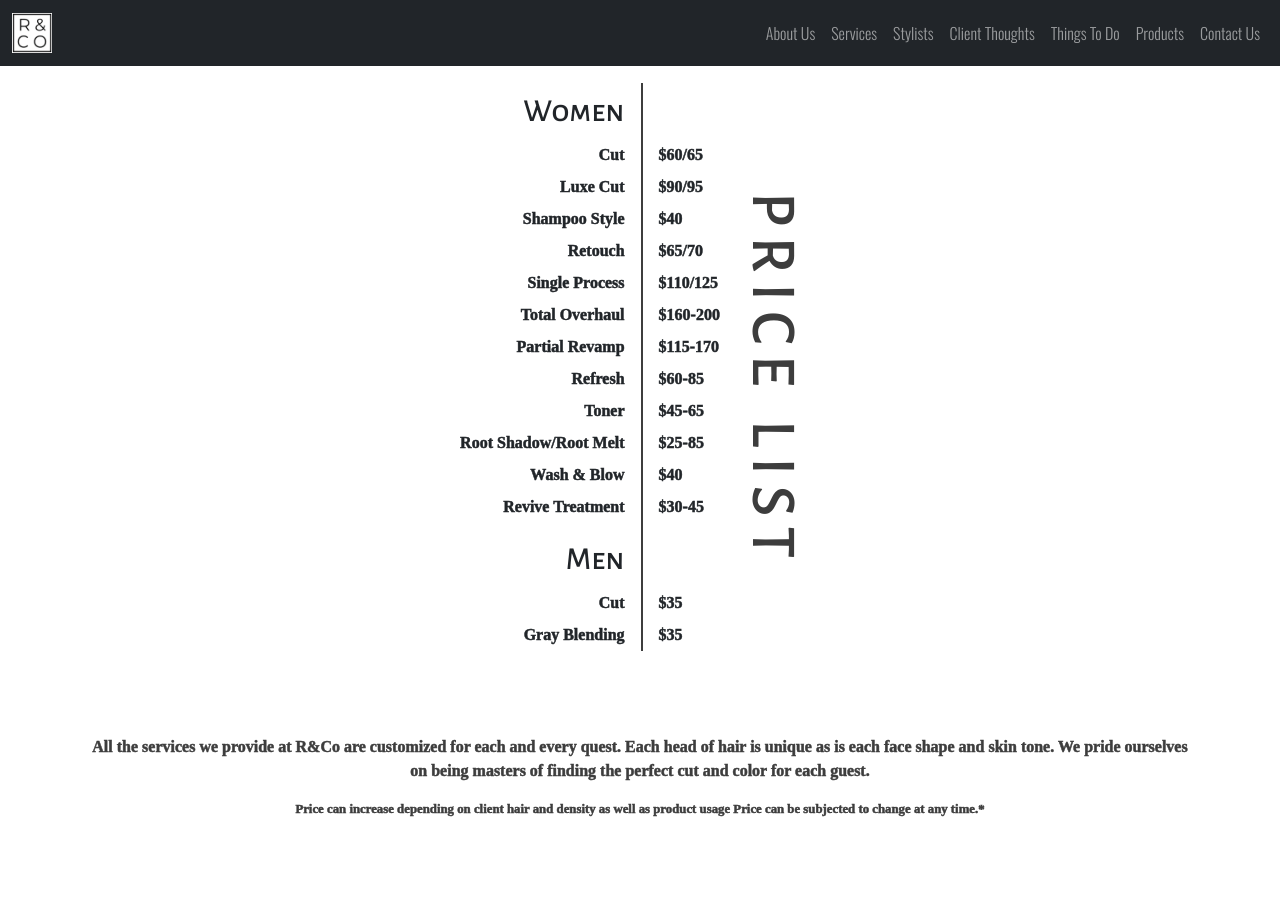
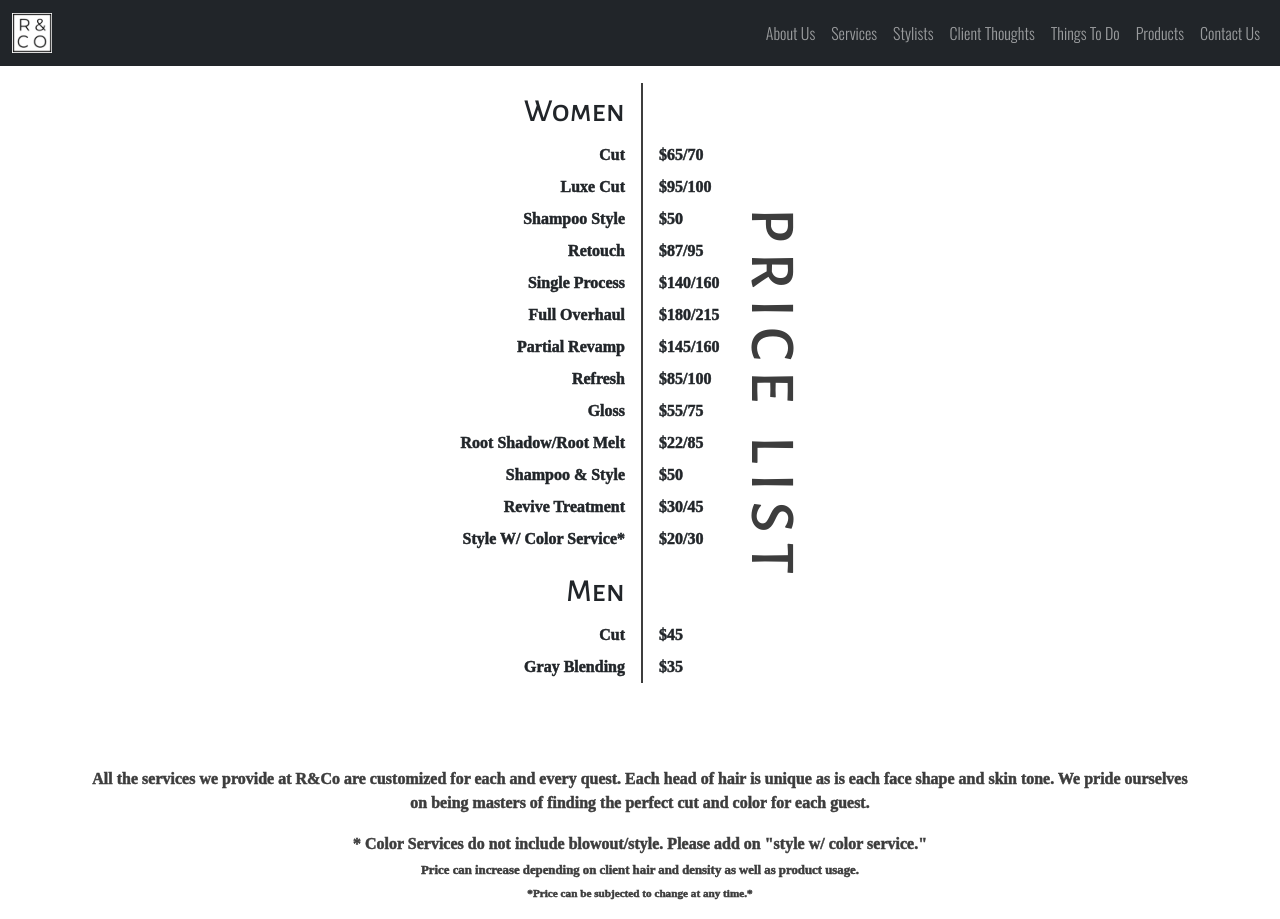
Before and after one commit to KevinCamacho/randco, a React app: page /services in a window 1280 px wide. Before the commit the page ends 836 px from the top, so only its background shows below. Built offline with nearby package versions, Linux system fonts and the light colour scheme; a web font is replaced by a local one.

Commit message:
new prices

```diff
--- a/src/components/ServicesPage/ServicesPage.js
+++ b/src/components/ServicesPage/ServicesPage.js
@@ -59,10 +59,16 @@ const ServicesPage = () => {
 
 
             <Row style={{ marginTop: '68px' }}>
-                <div className="service-page-footer">{data.footer}</div>
+                <div className="service-page-footer">{'All the services we provide at R&Co are customized for each and every quest. Each head of hair is unique as is each face shape and skin tone. We pride ourselves on being masters of finding the perfect cut and color for each guest.'}</div>
             </Row>
             <Row style={{ marginTop: '17px' }}>
-                <div className="service-page-price-disclaimer">{data.priceDisclaimer}</div>
+                <div className="service-page-footer">{'* Color Services do not include blowout/style. Please add on "style w/ color service."'}</div>
+            </Row>
+            <Row style={{ marginTop: '5px' }}>
+                <div className="service-page-price-disclaimer">{'Price can increase depending on client hair and density as well as product usage.'}</div>
+            </Row>
+            <Row style={{ marginTop: '5px' }}>
+                <div className="service-page-price-disclaimer" style={{ fontSize: '70%' }}>{'*Price can be subjected to change at any time.*'}</div>
             </Row>
         </Container >
     )
--- a/src/data/services.json
+++ b/src/data/services.json
@@ -1,57 +1,59 @@
 {
-    "footer": "All the services we provide at R&Co are customized for each and every quest. Each head of hair is unique as is each face shape and skin tone. We pride ourselves on being masters of finding the perfect cut and color for each guest.",
-    "priceDisclaimer": "Price can increase depending on client hair and density as well as product usage Price can be subjected to change at any time.*",
     "serviceList": [
         {
             "title": "Women",
             "items": [
                 {
                     "name": "Cut",
-                    "price": "60/65"
+                    "price": "65/70"
                 },
                 {
                     "name": "Luxe Cut",
-                    "price": "90/95"
+                    "price": "95/100"
                 },
                 {
                     "name": "Shampoo Style",
-                    "price": "40"
+                    "price": "50"
                 },
                 {
                     "name": "Retouch",
-                    "price": "65/70"
+                    "price": "87/95"
                 },
                 {
                     "name": "Single Process",
-                    "price": "110/125"
+                    "price": "140/160"
                 },
                 {
-                    "name": "Total Overhaul",
-                    "price": "160-200"
+                    "name": "Full Overhaul",
+                    "price": "180/215"
                 },
                 {
                     "name": "Partial Revamp",
-                    "price": "115-170"
+                    "price": "145/160"
                 },
                 {
                     "name": "Refresh",
-                    "price": "60-85"
+                    "price": "85/100"
                 },
                 {
-                    "name": "Toner",
-                    "price": "45-65"
+                    "name": "Gloss",
+                    "price": "55/75"
                 },
                 {
                     "name": "Root Shadow/Root Melt",
-                    "price": "25-85"
+                    "price": "22/85"
                 },
                 {
-                    "name": "Wash & Blow",
-                    "price": "40"
+                    "name": "Shampoo & Style",
+                    "price": "50"
                 },
                 {
                     "name": "Revive Treatment",
-                    "price": "30-45"
+                    "price": "30/45"
+                },
+                {
+                    "name": "Style W/ Color Service*",
+                    "price": "20/30"
                 }
             ]
         },
@@ -60,7 +62,7 @@
             "items": [
                 {
                     "name": "Cut",
-                    "price": "35"
+                    "price": "45"
                 },
                 {
                     "name": "Gray Blending",
```
